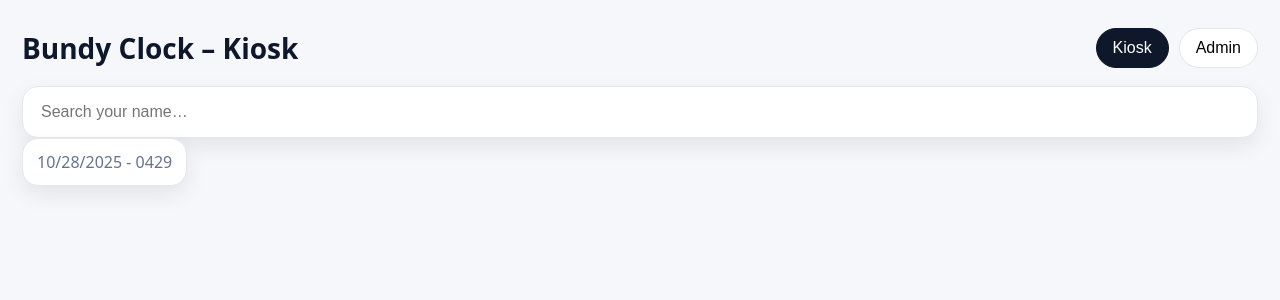
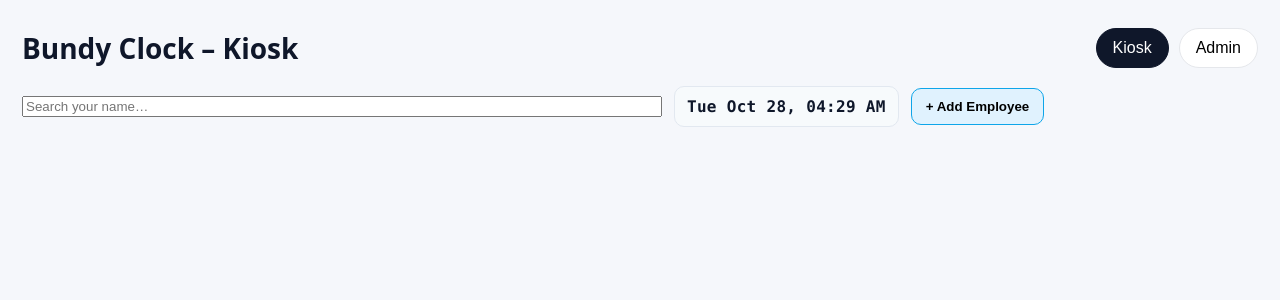
Before and after one commit to Gjoel/bundy-kiosk, a React (Vite) app: page / in a window 1280 px wide. Shown: the top 300 px of the page. Built offline with nearby package versions, Linux system fonts and the light colour scheme; no server answers; the database is empty.

Commit message:
wip: local changes before rebase

```diff
--- a/src/App.jsx
+++ b/src/App.jsx
@@ -3,15 +3,15 @@ import React, { useState } from "react";
 import "./styles.css";
 import Kiosk from "./Kiosk.jsx";
 import Admin from "./Admin.jsx";
-import { exportCSVAllEmployees } from './lib/exportCSVAllEmployees';
+import { exportCSVAllEmployees } from "./lib/exportCSVAllEmployees";
 
-async function handleExport() {
-  const start = new Date(fromDate); start.setHours(0,0,0,0);
-  const end   = new Date(toDate);   end.setHours(23,59,59,999);
-  await exportCSVAllEmployees(start.toISOString(), end.toISOString(), 'Australia/Sydney');
+// Optional utility (only used if you add the button back)
+async function handleExport(fromDate, toDate) {
+  const start = new Date(fromDate); start.setHours(0, 0, 0, 0);
+  const end   = new Date(toDate);   end.setHours(23, 59, 59, 999);
+  await exportCSVAllEmployees(start.toISOString(), end.toISOString(), "Australia/Sydney");
 }
-// <button onClick={handleExport}>Export CSV (All Employees)</button>
-
+// <button onClick={() => handleExport(fromDate, toDate)}>Export CSV (All Employees)</button>
 
 export default function App() {
   const [tab, setTab] = useState("kiosk"); // 'kiosk' | 'admin'
--- a/src/Kiosk.jsx
+++ b/src/Kiosk.jsx
@@ -1,9 +1,6 @@
 // src/Kiosk.jsx
 import React, { useEffect, useMemo, useState } from "react";
 import { createClient } from "@supabase/supabase-js";
-
-
-
 
 /** ====== SCHEMA MAPPING ====== */
 const SCHEMA = {
@@ -26,34 +23,19 @@ const URL = import.meta.env.VITE_SUPABASE_URL;
 const KEY = import.meta.env.VITE_SUPABASE_ANON_KEY;
 const supabase = createClient(URL, KEY);
 
-function formatNow() {
-  const d = new Date();
-  const y = d.getFullYear();
-  const m = String(d.getMonth() + 1).padStart(2, "0");
-  const day = String(d.getDate()).padStart(2, "0");
-  const hm = `${String(d.getHours()).padStart(2, "0")}${String(d.getMinutes()).padStart(2, "0")}`;
-  return `${m}/${day}/${y} - ${hm}`;
+function normalizeDir(raw) {
+  const s = String(raw || "").toLowerCase();
+  if (SCHEMA.dirIn.includes(s)) return "in";
+  if (SCHEMA.dirOut.includes(s)) return "out";
+  return undefined;
 }
 
 export default function Kiosk({ onSwitchTab }) {
   const [employees, setEmployees] = useState([]);
   const [statusMap, setStatusMap] = useState({}); // { [empId]: 'in' | 'out' }
   const [q, setQ] = useState("");
-  const [nowStr, setNowStr] = useState(formatNow());
   const [loading, setLoading] = useState(true);
   const [diag, setDiag] = useState("");
-
-  function normalizeDir(raw) {
-    const s = String(raw || "").toLowerCase();
-    if (SCHEMA.dirIn.includes(s)) return "in";
-    if (SCHEMA.dirOut.includes(s)) return "out";
-    return undefined;
-  }
-
-  useEffect(() => {
-    const t = setInterval(() => setNowStr(formatNow()), 30_000);
-    return () => clearInterval(t);
-  }, []);
 
   async function load() {
     setLoading(true);
@@ -144,14 +126,17 @@ export default function Kiosk({ onSwitchTab }) {
         </div>
       )}
 
-      <div className="controls">
+      {/* Toolbar: search (half width), clearer time, quick add employee */}
+      <div className="toolbar">
         <input
-          className="input"
+          className="search-input"
           placeholder="Search your name…"
           value={q}
           onChange={(e) => setQ(e.target.value)}
+          aria-label="Search employees"
         />
-        <div className="pill">{nowStr}</div>
+        <ClockChip />
+        <QuickAddEmployee onAdded={load} />
       </div>
 
       {loading ? (
@@ -182,13 +167,15 @@ export default function Kiosk({ onSwitchTab }) {
     </div>
   );
 }
+
+/* ── Time chip ───────────────────────── */
 function ClockChip() {
   const [text, setText] = useState("");
 
   useEffect(() => {
     const tick = () => {
       const now = new Date();
-      // Example: Wed, 29 Oct • 10:55
+      // Example: Wed 29 Oct 10:55
       const fmt = now.toLocaleString(undefined, {
         weekday: "short",
         day: "2-digit",
@@ -206,6 +193,7 @@ function ClockChip() {
   return <div className="clock" aria-live="polite">{text}</div>;
 }
 
+/* ── Quick add employee ─────────────── */
 function QuickAddEmployee({ onAdded }) {
   const [open, setOpen] = useState(false);
   const [name, setName] = useState("");
@@ -217,11 +205,19 @@ function QuickAddEmployee({ onAdded }) {
     const trimmed = name.trim();
     if (!trimmed) { setErr("Name required"); return; }
     setBusy(true); setErr("");
+
+    const payload = {
+      [SCHEMA.employeeName]: trimmed,
+      [SCHEMA.employeeActive]: true,
+    };
+
     const { error } = await supabase
-      .from("employees")
-      .insert({ name: trimmed, active: true });
+      .from(SCHEMA.employeesTable)
+      .insert(payload);
+
     setBusy(false);
     if (error) { setErr(error.message); return; }
+
     setName(""); setOpen(false);
     if (typeof onAdded === "function") onAdded();
   }
@@ -247,7 +243,11 @@ function QuickAddEmployee({ onAdded }) {
       <button type="submit" className="add-btn" disabled={busy}>
         {busy ? "Saving..." : "Save"}
       </button>
-      <button type="button" className="btn-ghost" onClick={() => { setOpen(false); setName(""); }}>
+      <button
+        type="button"
+        className="btn-ghost"
+        onClick={() => { setOpen(false); setName(""); }}
+      >
         Cancel
       </button>
       {err && <span className="form-error" role="alert">{err}</span>}
--- a/src/styles.css
+++ b/src/styles.css
@@ -303,3 +303,67 @@ body {
   font-size: 12px;
   margin-left: 6px;
 }
+
+/* ── Kiosk toolbar ───────────────────────────────────────────── */
+.toolbar {
+  display: flex;
+  align-items: center;
+  gap: 12px;
+  flex-wrap: wrap;
+  margin: 8px 0 20px;
+}
+
+/* Search bar ≈ half width, responsive */
+.search-input {
+  flex: 1 1 50%;
+  min-width: 260px;
+  max-width: 640px;
+}
+
+/* Time chip: clearer, bold, monospaced */
+.clock {
+  font: 700 16px/1.2 ui-monospace, SFMono-Regular, Menlo, Monaco, Consolas,
+    "Liberation Mono", "Courier New", monospace;
+  padding: 10px 12px;
+  background: #f7fafc;
+  border: 1px solid #e2e8f0;
+  border-radius: 10px;
+  letter-spacing: 0.3px;
+  text-align: center;
+  min-width: 220px;
+}
+
+/* Quick add employee */
+.add-btn {
+  padding: 10px 14px;
+  border-radius: 10px;
+  border: 1px solid #0ea5e9;
+  background: #e0f2fe;
+  font-weight: 600;
+  cursor: pointer;
+}
+.add-btn:disabled { opacity: 0.6; cursor: not-allowed; }
+
+.add-emp-form {
+  display: flex;
+  align-items: center;
+  gap: 8px;
+}
+.add-emp-input {
+  width: 220px;
+  padding: 8px 10px;
+  border: 1px solid #e2e8f0;
+  border-radius: 8px;
+}
+.btn-ghost {
+  padding: 10px 12px;
+  border: 1px solid transparent;
+  background: transparent;
+  font-weight: 600;
+  cursor: pointer;
+}
+.form-error {
+  color: #b91c1c;
+  font-size: 12px;
+  margin-left: 6px;
+}
```
